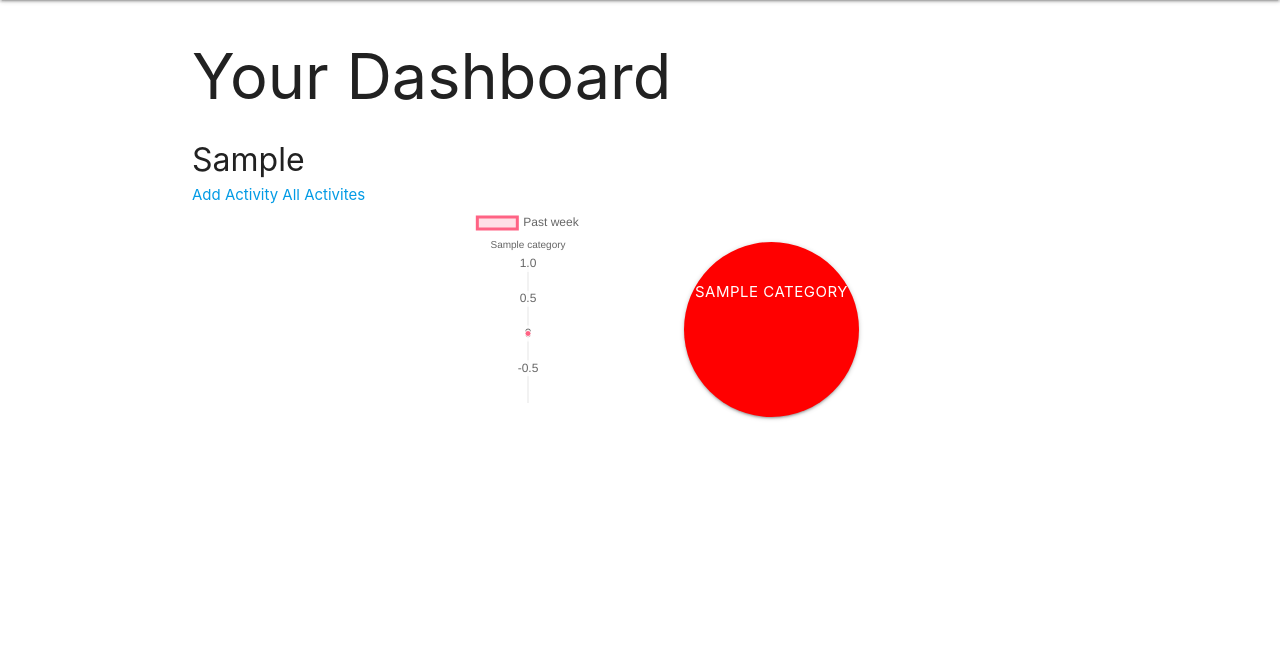
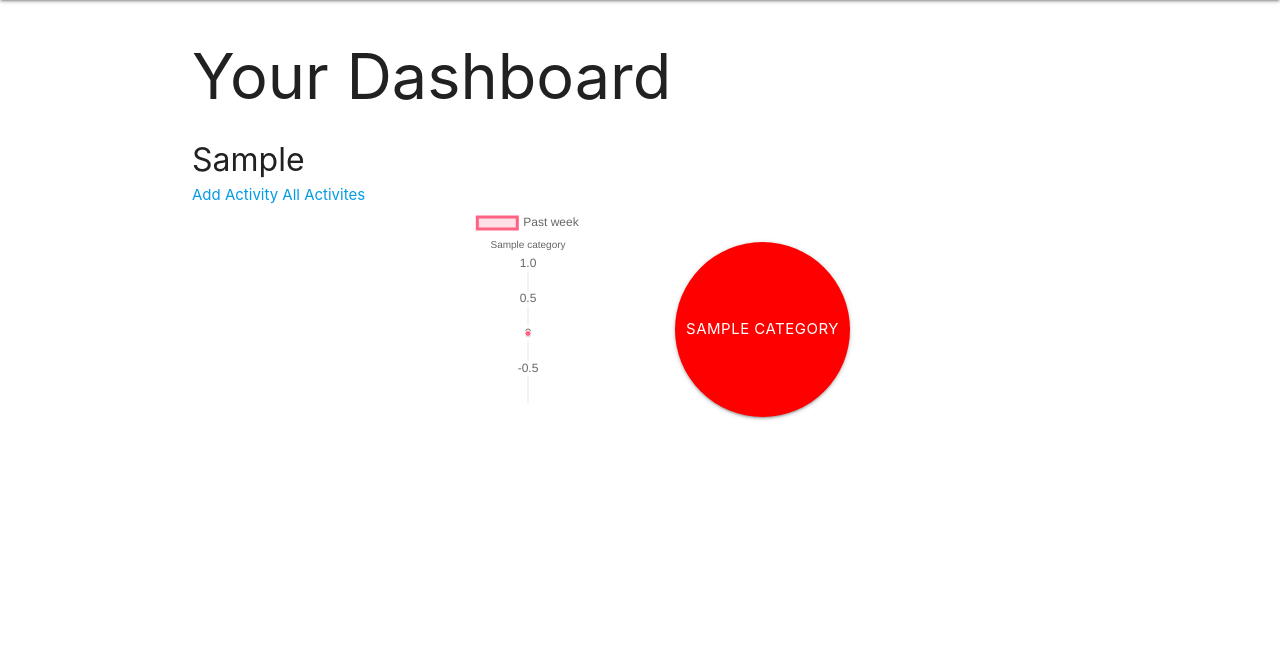
Before and after one commit to ripleymay/em_pwr_ed, a Django app: page /dashboard/ in a window 1280 px wide. Shown: the part 64-721 px from the top of the page. Run offline with Django 3.2, Linux system fonts and the light colour scheme; a user stored in the database is signed in; tables that the repository leaves empty hold one stand-in row (values such as "Sample post"); a database or web service that is not in the repository returns one stand-in record (values such as "Sample title"); data that the repository does not hold is empty.

Commit message:
some css changes

```diff
--- a/main_app/static/css/style.css
+++ b/main_app/static/css/style.css
@@ -30,9 +30,9 @@ body #home-bg {
 }
 
 .btn-floating.category {
-    /* display: inline-flex;
+    display: inline-flex;
     align-items: center;
-    justify-content: center; */
+    justify-content: center;
     min-height: 175px;
     min-width: 175px;
     margin: 35px;
@@ -58,11 +58,11 @@ body #home-bg {
  .circle {
     display:block;
     position:absolute;
-    top:51%;
-    left:51%;
+    /* top:51%; */
+    /* left:51%; */
     width:70px;
     height:70px;
-    /* margin:-51px; */
+    margin:-51px;
     background:red;
     border-radius:51%;
     text-align:center;
@@ -97,11 +97,13 @@ body #home-bg {
 
 
 #dashboard {
+    display: flex;
+    justify-content: center;
     position: relative;
-    height: 100%;
+    height: auto;
 }
 
-#radar, .circlewrapper {
+#radar {
     width: 100%;
     height: 100%;
     position: absolute;
@@ -110,8 +112,17 @@ body #home-bg {
 }
 
 .circlewrapper {
+    width: 100%;
+    height: 100%;
+    position: absolute;
+    top: 0;
+    left: 0;
+}
+
+/* .circlewrapper {
     z-index: 10;
-}
+    background-color: blue;;
+} */
 
 
 
--- a/main_app/templates/base.html
+++ b/main_app/templates/base.html
@@ -9,6 +9,9 @@
   <title>emPWRed</title>
   <link rel="shortcut icon" type="image/png" href="https://i.imgur.com/bj1sFsi.png?1"/>
   <link rel="stylesheet" href="https://cdnjs.cloudflare.com/ajax/libs/materialize/1.0.0/css/materialize.min.css">
+  <link rel="stylesheet" type="text/css" href="{% static 'css/style-p.css' %}">
+  <link rel="stylesheet" type="text/css" href="{% static 'css/style-w.css' %}">
+  <link rel="stylesheet" type="text/css" href="{% static 'css/style-r.css' %}">
   <link rel="stylesheet" type="text/css" href="{% static 'css/style.css' %}">
   <script src="https://cdnjs.cloudflare.com/ajax/libs/materialize/1.0.0/js/materialize.min.js"></script>
   <script src="https://cdn.jsdelivr.net/npm/chart.js@2.9.3/dist/Chart.min.js"></script>
```
Also changed, not shown: main_app/static/css/style-p.css (added), main_app/static/css/style-r.css (added), main_app/static/css/style-w.css (added).
